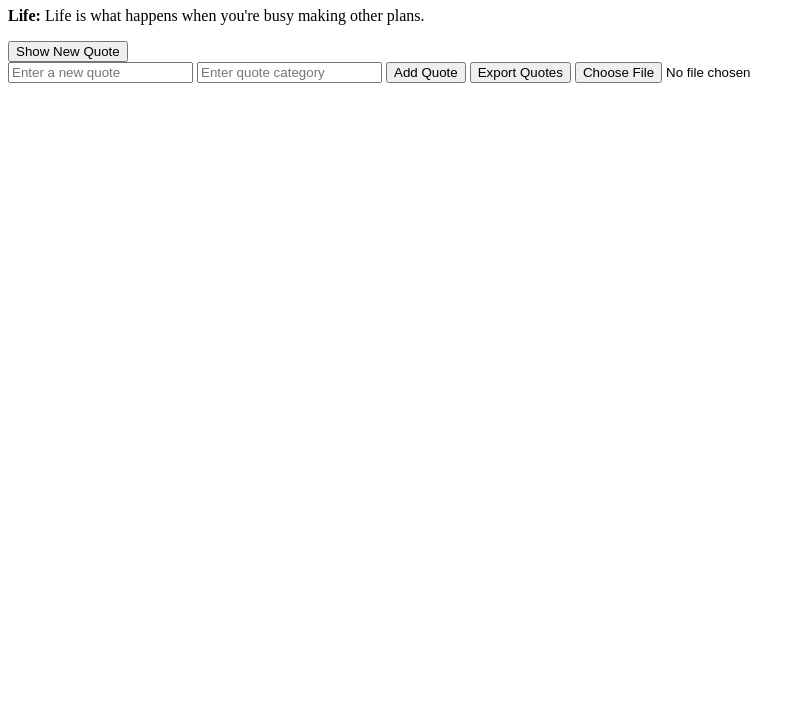
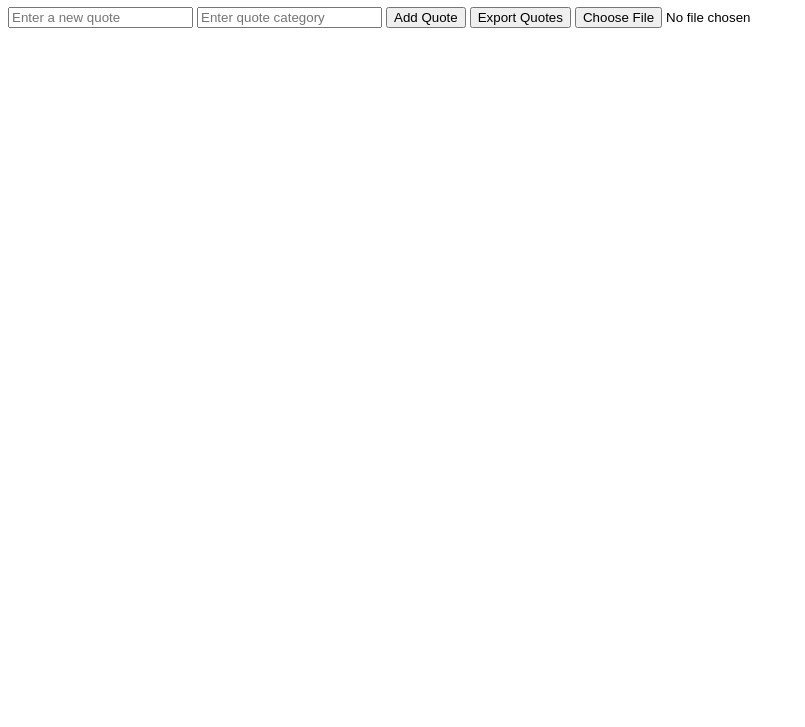
Before and after one commit to issam-os/alx_fe_javascript, a plain HTML site: page dom-manipulation/index.html in a window 1280 px wide. Shown: the part 73-800 px from the top of the page, without its empty margins (0-805 px from the left). Drawn offline with Linux system fonts and the light colour scheme.

Commit message:
Update index.html

```diff
--- a/dom-manipulation/index.html
+++ b/dom-manipulation/index.html
@@ -7,8 +7,13 @@
   </head>
   <body>
     <h1>Dynamic Quote Generator</h1>
-    <div id="quoteDisplay"></div>
-    <button id="newQuote">Show New Quote</button>
-    <script src="script.js"></script>
+    <div id="addQuoteForm">
+  <input id="newQuoteText" type="text" placeholder="Enter a new quote" />
+  <input id="newQuoteCategory" type="text" placeholder="Enter quote category" />
+  <button id="addQuoteButton">Add Quote</button>
+  <button id="exportQuotes">Export Quotes</button>
+  <input type="file" id="importFile" accept=".json" />
+</div>
+
   </body>
   </html>
```
